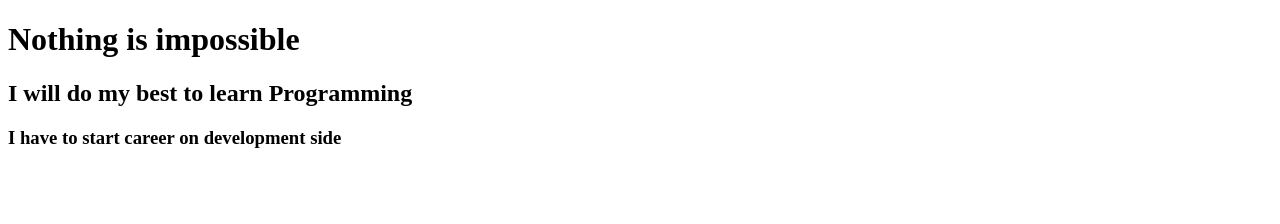
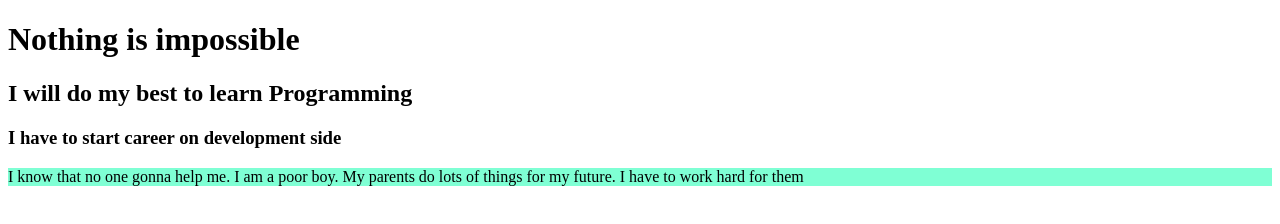
Before and after one commit to MazharulUtsho/My-Third-Repo, a plain HTML site: page index.html in a window 1280 px wide. Drawn offline with Linux system fonts and the light colour scheme.

Commit message:
adding paragraph

```diff
--- a/index.html
+++ b/index.html
@@ -5,10 +5,12 @@
     <meta http-equiv="X-UA-Compatible" content="IE=edge">
     <meta name="viewport" content="width=device-width, initial-scale=1.0">
     <title>My Third Reposityor</title>
+    <link rel="stylesheet" href="style.css">
 </head>
 <body>
     <h1>Nothing is impossible</h1>
     <h2> I will do my best to learn Programming</h2>
     <h3> I have to start career on development side</h3>
+    <p> I know that no one gonna help me. I am a poor boy. My parents do lots of things for my future. I have to work hard for them</p>
 </body>
 </html>
--- /dev/null
+++ b/style.css
@@ -0,0 +1,3 @@
+p{
+    background-color: aquamarine;
+}
```
